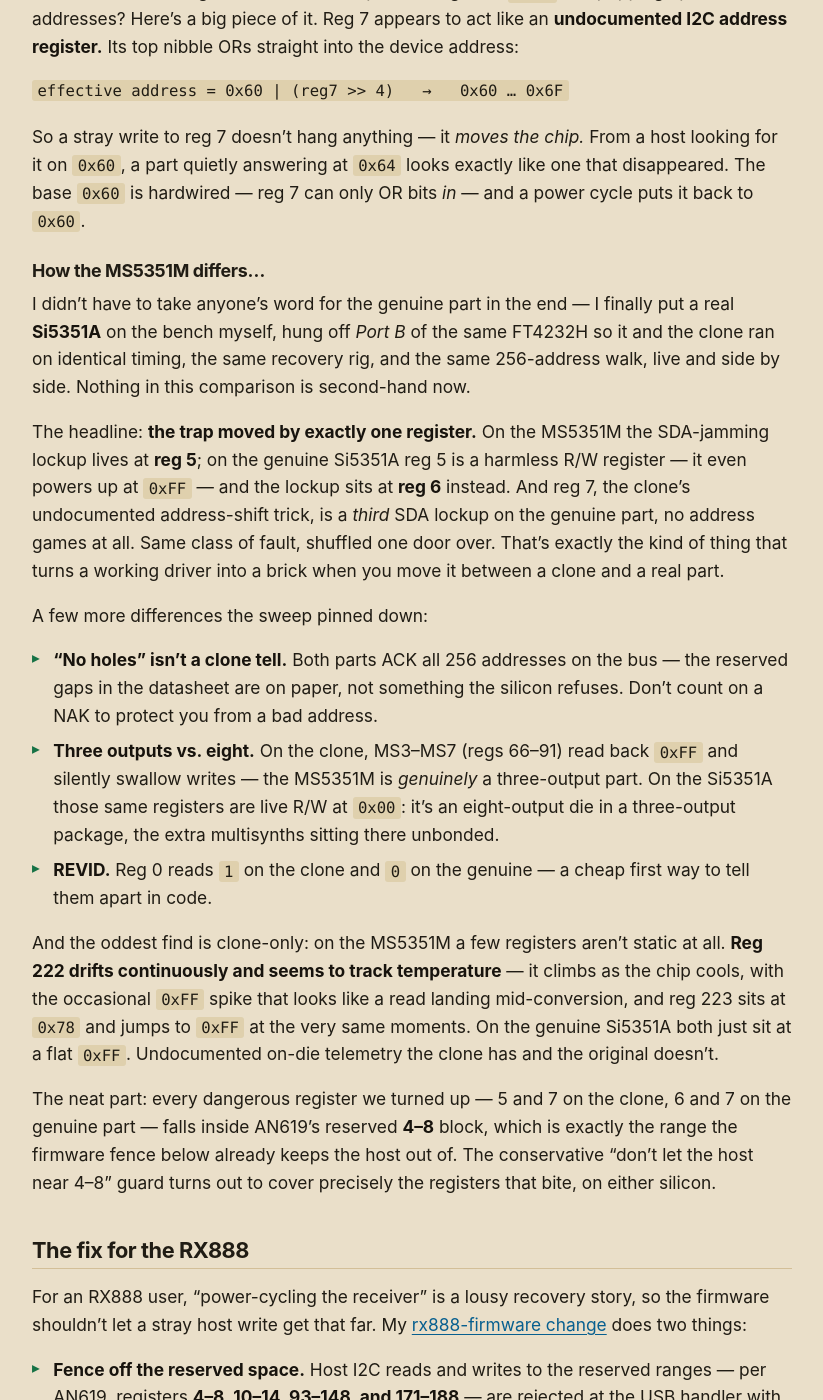
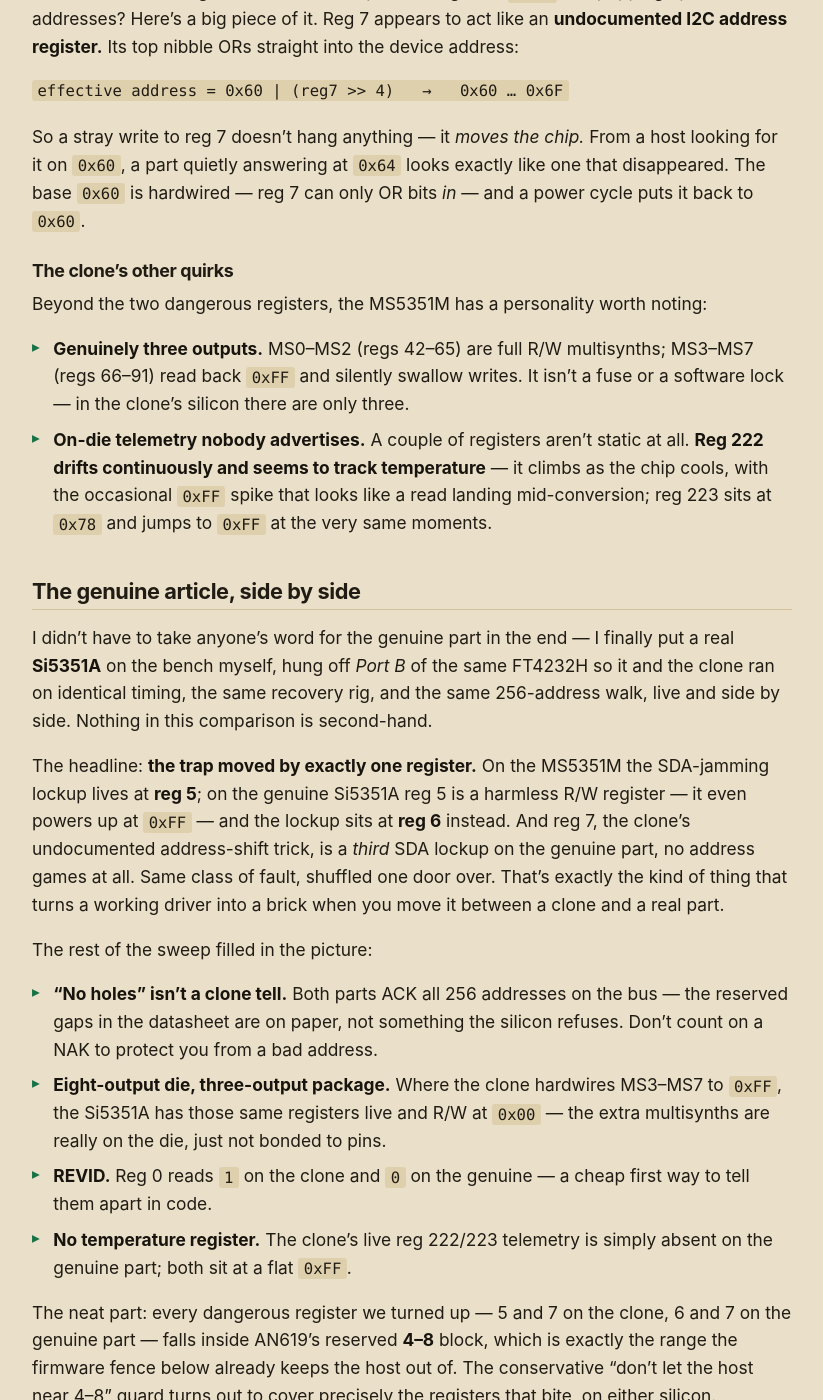
Before and after one commit to ringof/ringof.github.io, a Jekyll site: the page built from _posts/2026-07-12-the-si5351-clock-generator-that-disappeared.md, in a window 1280 px wide and 1400 px high, scrolled down 3154 px. Shown: the whole window, without its empty margins (228-1051 px from the left). Built offline with Jekyll 4.4.1, drawn with Linux system fonts in a browser that asks for light colours; some of the changed text lies outside the part shown.

Commit message:
Restructure Si5351 post: split genuine part into its own section, add TL;DR table
Move the Si5351A cross-comparison out of the MS5351M bench section into
its own top-level section below it, leaving the clone's bench findings
self-contained. Add a TL;DR clone-vs-genuine comparison table as the
second-to-last section, before the lessons learned.

```diff
--- a/_posts/2026-07-12-the-si5351-clock-generator-that-disappeared.md
+++ b/_posts/2026-07-12-the-si5351-clock-generator-that-disappeared.md
@@ -140,13 +140,26 @@ host looking for it on `0x60`, a part quietly answering at `0x64` looks
 exactly like one that disappeared. The base `0x60` is hardwired — reg
 7 can only OR bits *in* — and a power cycle puts it back to `0x60`.
 
-### How the MS5351M differs...
+### The clone's other quirks
+
+Beyond the two dangerous registers, the MS5351M has a personality worth noting:
+
+- **Genuinely three outputs.** MS0–MS2 (regs 42–65) are full R/W multisynths;
+  MS3–MS7 (regs 66–91) read back `0xFF` and silently swallow writes. It isn't a
+  fuse or a software lock — in the clone's silicon there are only three.
+- **On-die telemetry nobody advertises.** A couple of registers aren't static at
+  all. **Reg 222 drifts continuously and seems to track temperature** — it climbs
+  as the chip cools, with the occasional `0xFF` spike that looks like a read
+  landing mid-conversion; reg 223 sits at `0x78` and jumps to `0xFF` at the very
+  same moments.
+
+## The genuine article, side by side
 
 I didn't have to take anyone's word for the genuine part in the end — I finally
 put a real **Si5351A** on the bench myself, hung off *Port B* of the same
 FT4232H so it and the clone ran on identical timing, the same recovery rig, and
 the same 256-address walk, live and side by side. Nothing in this comparison is
-second-hand now.
+second-hand.
 
 The headline: **the trap moved by exactly one register.** On the MS5351M the
 SDA-jamming lockup lives at **reg 5**; on the genuine Si5351A reg 5 is a
@@ -156,25 +169,18 @@ harmless R/W register — it even powers up at `0xFF` — and the lockup sits at
 fault, shuffled one door over. That's exactly the kind of thing that turns a
 working driver into a brick when you move it between a clone and a real part.
 
-A few more differences the sweep pinned down:
+The rest of the sweep filled in the picture:
 
 - **"No holes" isn't a clone tell.** Both parts ACK all 256 addresses on the
   bus — the reserved gaps in the datasheet are on paper, not something the
   silicon refuses. Don't count on a NAK to protect you from a bad address.
-- **Three outputs vs. eight.** On the clone, MS3–MS7 (regs 66–91) read back
-  `0xFF` and silently swallow writes — the MS5351M is *genuinely* a three-output
-  part. On the Si5351A those same registers are live R/W at `0x00`: it's an
-  eight-output die in a three-output package, the extra multisynths sitting
-  there unbonded.
+- **Eight-output die, three-output package.** Where the clone hardwires MS3–MS7
+  to `0xFF`, the Si5351A has those same registers live and R/W at `0x00` — the
+  extra multisynths are really on the die, just not bonded to pins.
 - **REVID.** Reg 0 reads `1` on the clone and `0` on the genuine — a cheap first
   way to tell them apart in code.
-
-And the oddest find is clone-only: on the MS5351M a few registers aren't static
-at all. **Reg 222 drifts continuously and seems to track temperature** — it
-climbs as the chip cools, with the occasional `0xFF` spike that looks like a
-read landing mid-conversion, and reg 223 sits at `0x78` and jumps to `0xFF` at
-the very same moments. On the genuine Si5351A both just sit at a flat `0xFF`.
-Undocumented on-die telemetry the clone has and the original doesn't.
+- **No temperature register.** The clone's live reg 222/223 telemetry is simply
+  absent on the genuine part; both sit at a flat `0xFF`.
 
 The neat part: every dangerous register we turned up — 5 and 7 on the clone, 6
 and 7 on the genuine part — falls inside AN619's reserved **4–8** block, which is
@@ -206,6 +212,22 @@ first place — but since that freedom is the whole point for experimenters, the
 compromise is to keep it open and just guard the handful of registers that turn
 a receiver into a paperweight.
 
+## TL;DR
+
+The whole clone-versus-genuine comparison on one card:
+
+| | MS5351M (clone) | Si5351A (genuine) |
+|---|---|---|
+| REVID (reg 0) | `1` | `0` |
+| SDA-lockup register | **reg 5** | **reg 6** |
+| Reg 7 | address shift (recoverable) | SDA lockup |
+| I2C address remap | yes, via reg 7 | no |
+| Dangerous registers | 5, 7 | 6, 7 |
+| Outputs in silicon | 3 (MS3–MS7 hardwired `0xFF`) | 8-output die, 3 bonded |
+| Reg 222 / 223 | live, temperature-tracking | static `0xFF` |
+| All 256 addresses ACK | yes | yes |
+| Recovery | power-cycle (reg 7 shift: rewrite reg 7) | power-cycle |
+
 ## The lessons learned
 
 - **Only write registers not called RESERVED.** If it isn't in the datasheet with a
```
